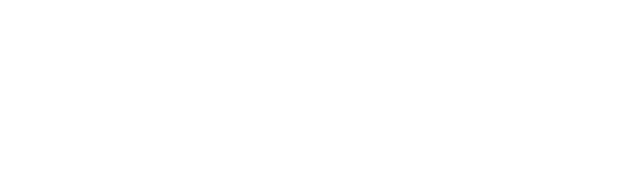
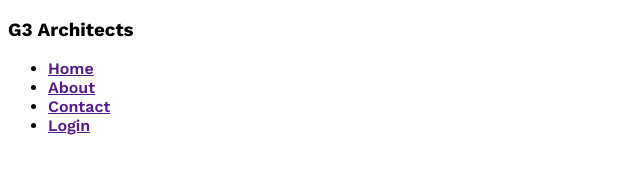
Before and after one commit to nisattabassum25/g3-architects-resources-main, a plain HTML site: page index.html in a window 1280 px wide. Shown: the whole page, without its empty margins (0-640 px from the left). Drawn offline with nearby package versions, Linux system fonts and the light colour scheme.

Commit message:
setup google font work

```diff
--- a/index.html
+++ b/index.html
@@ -3,9 +3,28 @@
 <head>
     <meta charset="UTF-8">
     <meta name="viewport" content="width=device-width, initial-scale=1.0">
-    <title>Document</title>
+    <title>G3 Architects</title>
+    <link rel="stylesheet" href="styles/architects.css">
 </head>
 <body>
+    <header>
+        <nav>
+            <h3>G3 Architects</h3>
+            <ul>
+                <li><a href="">Home</a></li>
+                <li><a href="">About</a></li>
+                <li><a href="">Contact</a></li>
+                <li><a href="">Login</a></li>
+            </ul>
+        </nav>
+
+    </header>
+    <main>
+
+    </main>
+    <footer>
+
+    </footer>
 
 </body>
 </html>
--- /dev/null
+++ b/styles/architects.css
@@ -0,0 +1,8 @@
+/* work sans font from google fonts */
+@import url('https://fonts.googleapis.com/css2?family=Open+Sans:ital,wght@1,800&family=Work+Sans:ital,wght@0,600;0,700;1,400;1,500;1,800&display=swap');
+
+* {
+    font-family: 'Open Sans', sans-serif;
+font-family: 'Work Sans', sans-serif;
+
+}
```
